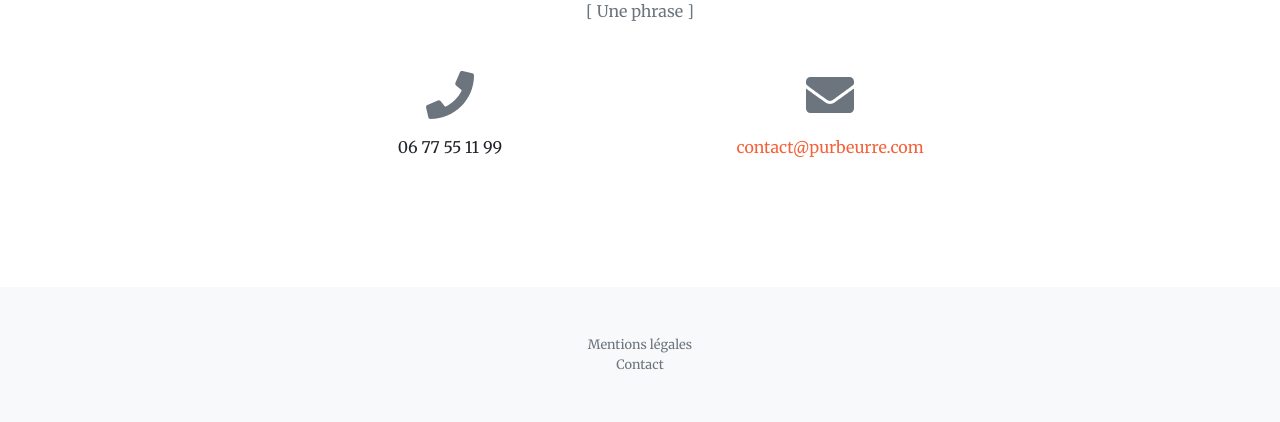
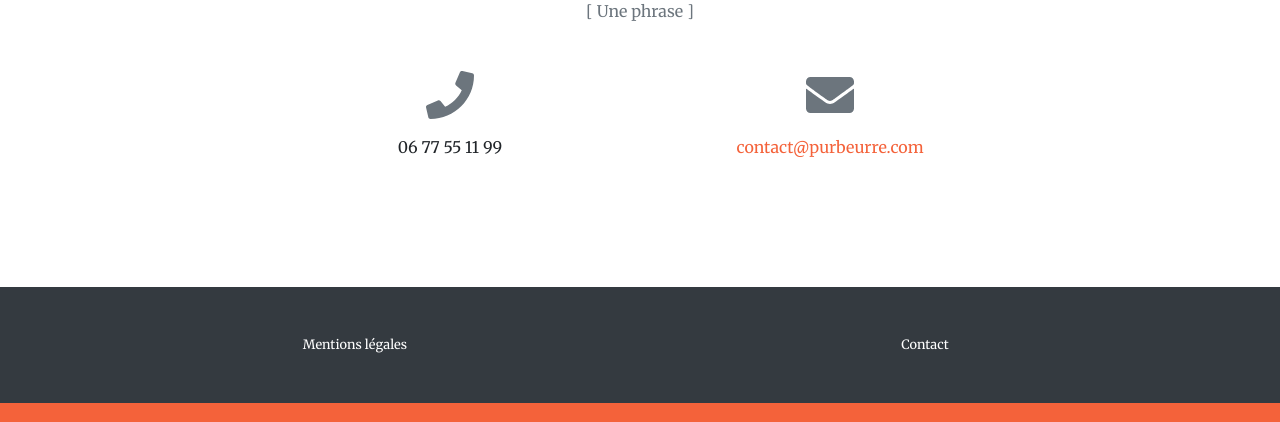
Before and after one commit to erischon/p8_eri_schon, a Django app: page / in a window 1280 px wide. Shown: the part 2221-2643 px from the top of the page. Run offline with Django 3.2, Linux system fonts and the light colour scheme; some libraries are stand-ins or nearby versions.

Commit message:
Update base.html

```diff
--- a/webapp/templates/webapp/base.html
+++ b/webapp/templates/webapp/base.html
@@ -80,10 +80,12 @@
         {% endblock %}
 
         <!-- Footer-->
-        <footer class="bg-light py-5" id="footer">
+        <footer class="bg-dark py-5" id="footer">
             <div class="container">
-                <div class="small text-center text-muted" id="link_mentions_legales">Mentions légales</div>
-                <div class="small text-center text-muted" id="link_contact">Contact</div>
+                <div class="row">
+                    <div class="col small text-center" id="link_mentions_legales"><a href="#" class="text-white">Mentions légales</a></div>
+                    <div class="col small text-center" id="link_contact"><a href="#" class="text-white">Contact</a></div>
+                </div>
             </div>
         </footer>
 
```
